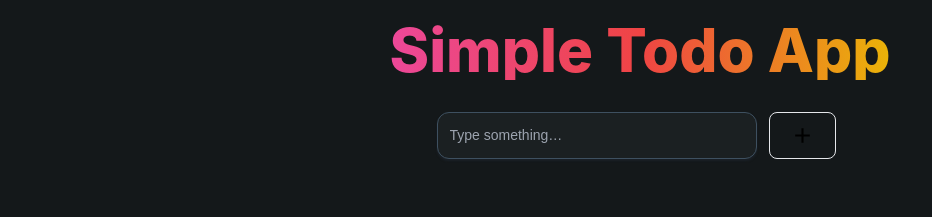
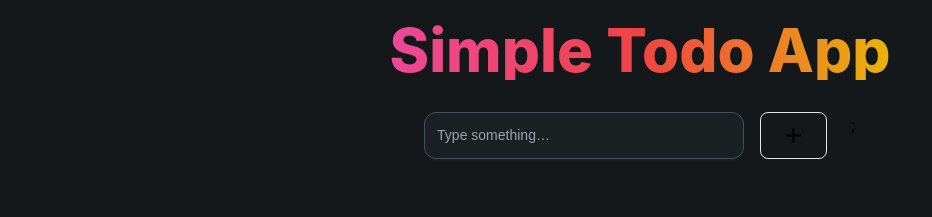
Before and after one commit to doandroidsdreamof/react-firebase-todo-list, a React (Create React App) app: page /home in a window 1280 px wide. Shown: the top 217 px of the page, without its empty margins (0-932 px from the left). Built offline with nearby package versions, Linux system fonts and the light colour scheme; no server answers; sample sign-in values are in the browser's storage.

Commit message:
todo form && functionality

```diff
--- a/src/components/todo/AddButton.tsx
+++ b/src/components/todo/AddButton.tsx
@@ -5,7 +5,7 @@ const AddButton = () => {
   return (
     <>
       <button
-        type='button'
+        type='submit'
         className='  border focus:outline-none hover:bg-gray-100 focus:ring-4 focus:ring-gray-200 font-medium rounded-lg text-sm px-5 py-2.5 mr-2 mb-2 dark:bg-bg-second dark:text-white dark:border-[#3E5060] dark:hover:bg-gray-700 dark:hover:border-[#80BFFF] dark:hover:border-gray-600 dark:focus:ring-gray-700'
       >
         <MdOutlineAdd className='hover:rotate-90 ease-in duration-200' size={25} />
--- a/src/components/todo/TextInput.tsx
+++ b/src/components/todo/TextInput.tsx
@@ -1,7 +1,8 @@
-import React, { useState, useEffect, useContext, FC, FormEvent,MouseEvent } from 'react'
-import { useInput } from '@mui/base';
-import { styled } from '@mui/system';
-import { unstable_useForkRef as useForkRef } from '@mui/utils';
+import React, { useState, useEffect, useContext, FC, FormEvent, MouseEvent } from 'react'
+import { useInput } from '@mui/base'
+import { styled } from '@mui/system'
+import { unstable_useForkRef as useForkRef } from '@mui/utils'
+import AddButton from './AddButton'
 
 const blue = {
   100: '#DAECFF',
@@ -9,7 +10,7 @@ const blue = {
   400: '#3399FF',
   500: '#007FFF',
   600: '#0072E5',
-};
+}
 
 const grey = {
   50: '#F3F6F9',
@@ -22,7 +23,7 @@ const grey = {
   700: '#3E5060',
   800: '#2D3843',
   900: '#1A2027',
-};
+}
 
 const StyledInputElement = styled('input')(
   ({ theme }) => `
@@ -47,38 +48,49 @@ const StyledInputElement = styled('input')(
     outline: 3px solid ${theme.palette.mode !== 'dark' ? blue[500] : blue[200]};
   }
 `,
-);
+)
 
 const CustomInput = React.forwardRef(function CustomInput(
   props: React.InputHTMLAttributes<HTMLInputElement>,
   ref: React.ForwardedRef<HTMLInputElement>,
 ) {
-  const { getRootProps, getInputProps } = useInput(props);
+  const { getRootProps, getInputProps } = useInput(props)
 
-  const inputProps = getInputProps();
+  const inputProps = getInputProps()
 
   // Make sure that both the forwarded ref and the ref returned from the getInputProps are applied on the input element
-  inputProps.ref = useForkRef(inputProps.ref, ref);
+  inputProps.ref = useForkRef(inputProps.ref, ref)
 
   return (
     <div {...getRootProps()}>
       <StyledInputElement {...props} {...inputProps} />
     </div>
-  );
-});
+  )
+})
 
- function TextInput(props: any) {
-
-
-
-  const handleInput = async (value: string) =>{
-  props.getValues(value)
-
+function TextInput(props: any) {
+  const [input, setInput] = useState('')
+  const handleInput = async (value: string) => {
+    setInput(value)
+  }
+  const handleSubmit = async (e: any) => {
+    e.preventDefault()
+    props.getValues(input)
+    alert('ok')
+    console.log(e)
   }
 
-
-
-  return <CustomInput onChange={(e) => handleInput(e.target.value)} aria-label="todo input" placeholder="Type something…" />;
+  return (
+    <form className='flex flex-row gap-x-4' onSubmit={(e) => handleSubmit(e)}>
+      <CustomInput
+        onChange={(e) => handleInput(e.target.value)}
+        aria-label='todo input'
+        placeholder='Type something…'
+      />
+      <AddButton />
+      ;
+    </form>
+  )
 }
 
 export default TextInput
--- a/src/layouts/TodoWrapper.tsx
+++ b/src/layouts/TodoWrapper.tsx
@@ -24,7 +24,6 @@ const TodoWrapper: FC<ChildrenProps> = (props) => {
         {props.TodoHead}
         <div className='flex flex-row gap-3'>
           {props.TextInput}
-          {props.AddButton}
         </div>
       </div>
       <div className='w-fit h-fit flex  absolute bottom-5 left-5 '>
--- a/src/pages/Home.tsx
+++ b/src/pages/Home.tsx
@@ -1,29 +1,27 @@
 import React, { useState, useEffect, useContext, FC, FormEvent, MouseEvent } from 'react'
 import { AuthContext } from '../context/AuthContext'
+import { getAuth } from 'firebase/auth'
+import { db } from '../firebase'
+import { doc, setDoc,Timestamp } from "firebase/firestore";
 import LogOutButton from '../components/Login/LogOutButton'
-import { getAuth } from 'firebase/auth'
 import TodoHead from '../components/todo/TodoHead'
 import TextInput from '../components/todo/TextInput'
 import AddButton from '../components/todo/AddButton'
 import TodoWrapper from '../layouts/TodoWrapper'
 
-interface Todo {
-  input: string
+type Todo = {
+  id: string;
+  title: string;
+  done: boolean;
 }
 
+
 const Home: FC = () => {
-  const user = useContext(AuthContext)
-  const auth = getAuth()
   const [input, getInput] = useState('')
+  const [todos, setTodos] = useState([])
+console.log(input)
 
-  console.log(input)
-
-  // const handleLastName = async (e: string) => {
-  //   getInput(data=>({
-  //     ...data,
-  //       lastName: e
-  //   }))
-  // }
+  console.log(db)
 
   return (
     <>
```
